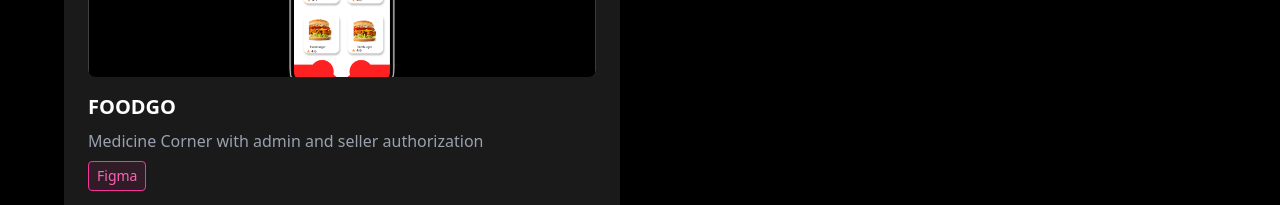
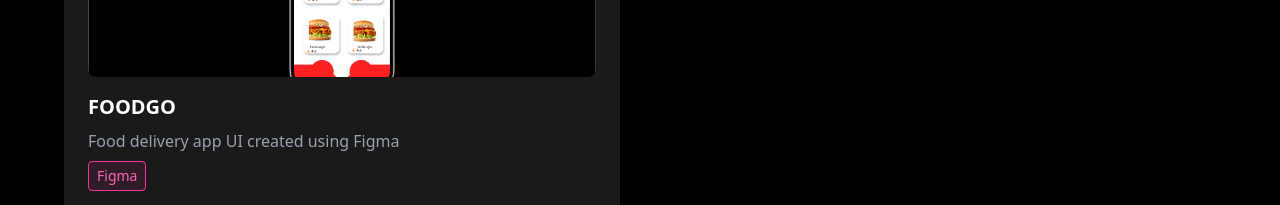
Before and after one commit to ruhanaatiq/ruhana-portfolio, a React (Vite) app: page / in a window 1280 px wide. Shown: the part 4920-5125 px from the top of the page. Built offline with nearby package versions, Linux system fonts and the light colour scheme.

Commit message:
figma first project added

```diff
--- a/src/components/Projects.jsx
+++ b/src/components/Projects.jsx
@@ -76,13 +76,13 @@ const Projects = () => {
      {
       id: "5",
       title: "FOODGO",
-      description: "Medicine Corner with admin and seller authorization",
-       tech: ["Figma"],
+      description: "Food delivery app UI created using Figma",
+      tech: ["Figma"],
       live: "https://www.figma.com/design/Y1ekFOhLknkhFqSGOebMHn/FoodGo?node-id=0-1&t=RsR4UOWxL58HUzP2-1",
       image: burger,
 
 
-    }
+    },
     // more projects coming....
   ];
 
```
